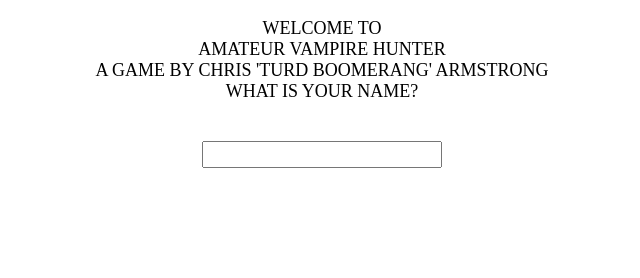
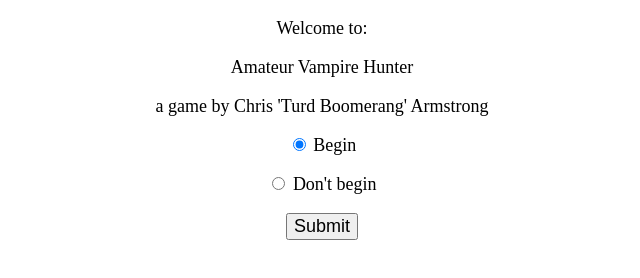
Before and after one commit to armstrongch/amateurvampirehunter, a plain HTML site: page index.html in a window 1280 px wide. Shown: the whole page, without its empty margins (318-958 px from the left). Drawn offline with nearby package versions, Linux system fonts and the light colour scheme.

Commit message:
Add files via upload

```diff
--- a/game.js
+++ b/game.js
@@ -7,17 +7,34 @@ var game =
 	},
 	load: function(question)
 	{
-		$('#prompt').html(question.prompt_text);
+		$('#prompt').html(question.get_prompt_text());
 		this.current_question = question.id;
+
+		var option_html = "";
+		for (i = 0; i < question.options.length; i += 1)
+		{
+			option_html +=
+				`<p><input type="radio"
+					name="radio_group"
+					id="option_${i}"
+					value="${i}"
+					${i == 0 ? "checked" : ""}>
+				<label for="option_${i}">
+					${question.options[i].option_text}
+					</label></p>`
+		}
+		option_html += "<input type='submit'>";
+
+		$('#option_form').html(option_html);
 	},
 	submit: function()
 	{
-		if (questions[this.current_question].submit_function($('#player_input').val().toUpperCase()))
+		$('#player_input').val("");
+		if (questions[this.current_question]
+			.options[document.querySelector('input[name="radio_group"]:checked').value]
+			.option_submit())
 		{
 			this.load(questions[this.current_question+1]);
 		}
-		$('#player_input').val("");
-	},
-
-	player_name: "nameless one"
+	}
 };
--- a/index.html
+++ b/index.html
@@ -10,16 +10,13 @@
 		* {
 			font-size: 18px;
 			text-align: center;
-			text-transform: uppercase;
 		}
 	</style>
 </head>
 <body onload = "game.setup()">
 
-	<p id='prompt'></p>
-	<br/>
-	<form onsubmit='game.submit(); return false;'>
-		<input id='player_input'></input>
+	<div id='prompt'></div>
+	<form id='option_form' onsubmit='game.submit(); return false;'>
 	</form>
 
 	<script src="https://ajax.googleapis.com/ajax/libs/jquery/3.3.1/jquery.min.js" type="text/javascript"></script>
--- a/questions.js
+++ b/questions.js
@@ -2,28 +2,37 @@ var questions =
 [
 	{
 		id: 0,
-		prompt_text:
-			"welcome to" + "<br/>" +
-			"amateur vampire hunter" + "<br/>" +
-			"a game by chris 'turd boomerang' armstrong" + "<br/>" +
-			"what is your name?",
-		submit_function: function(submitted_value)
+		get_prompt_text: function()
 		{
-			if (submitted_value.length > 0)
-			{
-				game.player_name = submitted_value;
-				questions[1].prompt_text = `welcome, ${game.player_name}`;
-			}
-			return true;
-		}
+			return "<p>Welcome to:</p>" +
+			"<p>Amateur Vampire Hunter</p>" +
+			"<p>a game by Chris 'Turd Boomerang' Armstrong</p>";
+		},
+		options:
+		[
+			{option_text: "Begin",
+			option_submit: function() {return true;}},
+			{option_text: "Don't begin",
+			option_submit: function() {return false;}}
+		]
 	},
 	{
 		id: 1,
-		prompt_text:
-			`welcome, ${game.player_name}`,
-		submit_function: function()
+		prompt_text: "",
+		get_prompt_text: function()
 		{
-			return false;
-		}
+			return "<p>Welcome.</p>" +
+				"<p>The following series of questions will guide you " +
+				"through a mock vampire hunt, and your answers will " +
+				"be used to gauge your ability to hunt down Count Dracula, " +
+				"leader of the vampires.</p>";
+		},
+		options:
+		[
+			{option_text: "Okay.",
+			option_submit: function() {return false;}},
+			{option_text: "Oh, Hell yeah! I'm gonna hunt you one day, Count Dracula!",
+			option_submit: function() {return false;}}
+		]
 	}
 ];
```
